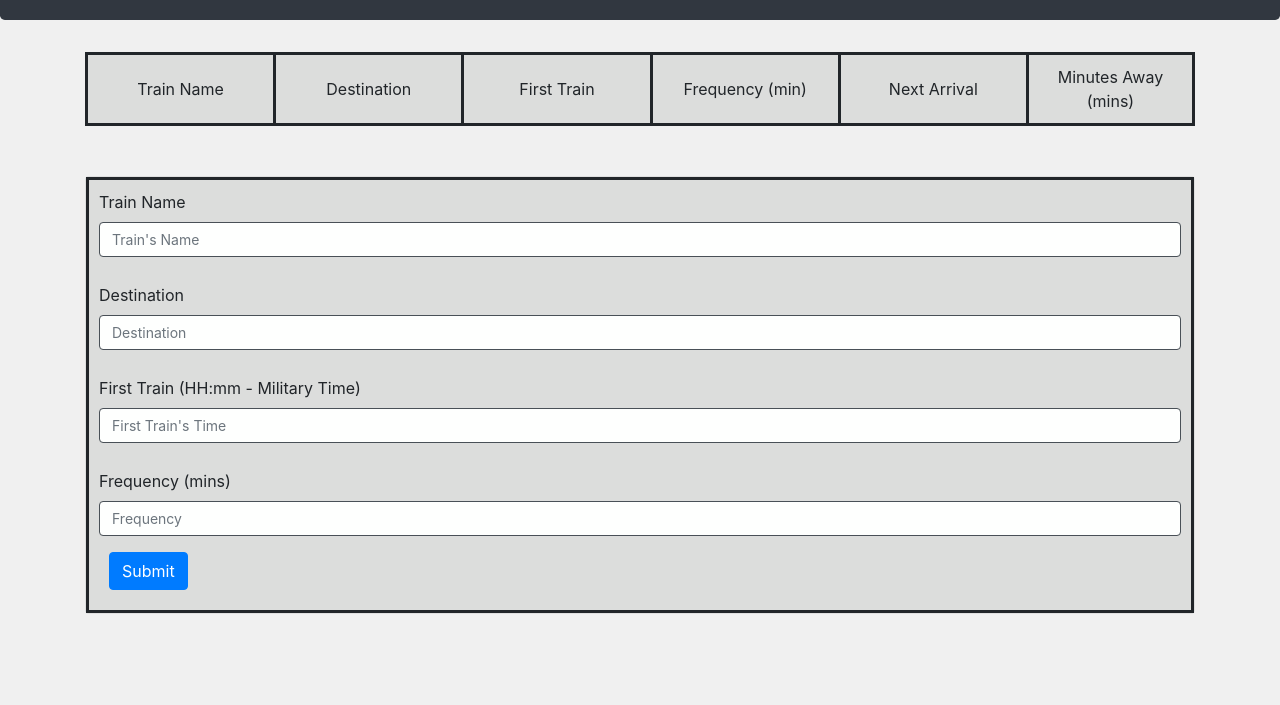
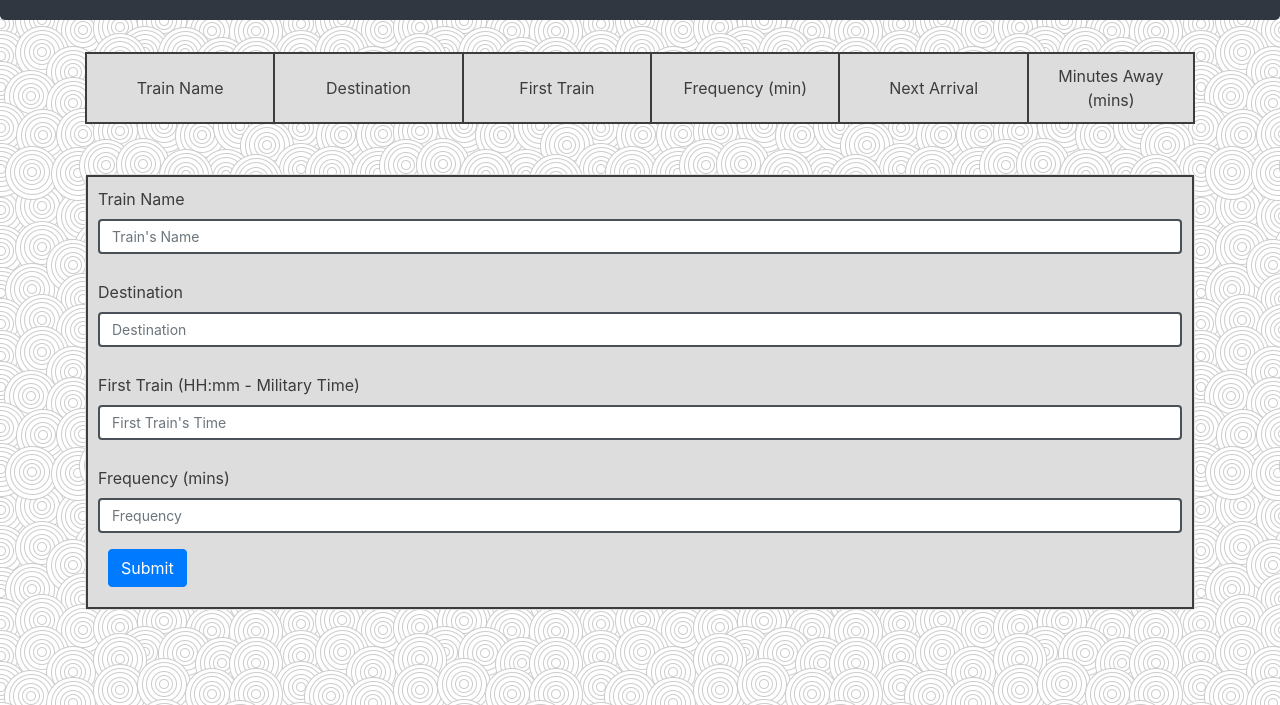
Before and after one commit to saronnhong/Train-Time, a plain HTML site: page index.html in a window 1280 px wide. Shown: the part 95-800 px from the top of the page. Drawn offline with nearby package versions, Linux system fonts and the light colour scheme; no server answers.

Commit message:
fixed background issue

```diff
--- a/assets/css/style.css
+++ b/assets/css/style.css
@@ -1,9 +1,13 @@
 body {
-    background-image: url("assets/images/tileable_wood_texture.png");
+    background-image: url("../images/swirl_pattern.png");
     background-repeat: repeat;
     background-color: rgb(240,240,240);
      /* background-blend-mode: multiply; */
+    color: rgb(60,60,60);
 
+ }
+ tbody{
+    background-color: rgb(240,240,240);
  }
 thead {
 
@@ -14,6 +18,7 @@ thead {
 td {
     padding: 10px;
     border: solid;
+    border-width: 2px;
     width: 17%;
 }
 table {
@@ -34,7 +39,7 @@ h1 {
 .form-control {
     background-color: rgb(254,255,254);
     border: solid;
-    border-width: thin;
+    border-width: 2px;;
     font-size: 14px;
 }
 .jumbotron {
@@ -45,6 +50,7 @@ h1 {
 }
 form {
     border: solid;
+    border-width: 2px;
     background-color: rgb(220,221,220);
 
 }
--- a/assets/javascript/app.js
+++ b/assets/javascript/app.js
@@ -59,3 +59,6 @@ function minsAwayCalc(frequency, timeDiff) {
     var minsAway = frequency - (timeDiff % frequency);
     return minsAway;
 }
+
+
+console.log(5/2);
```
